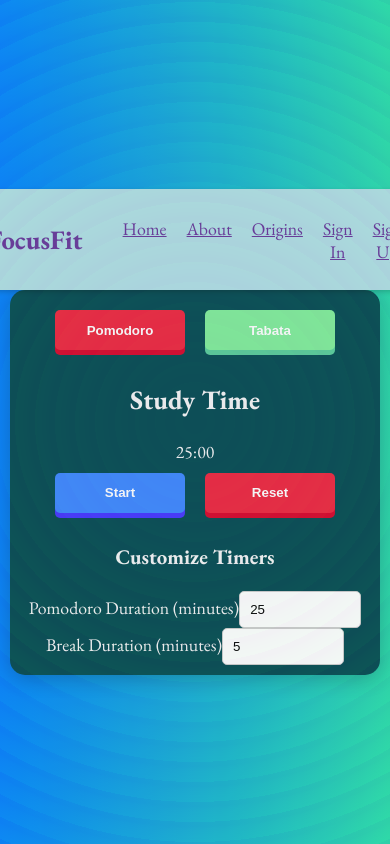
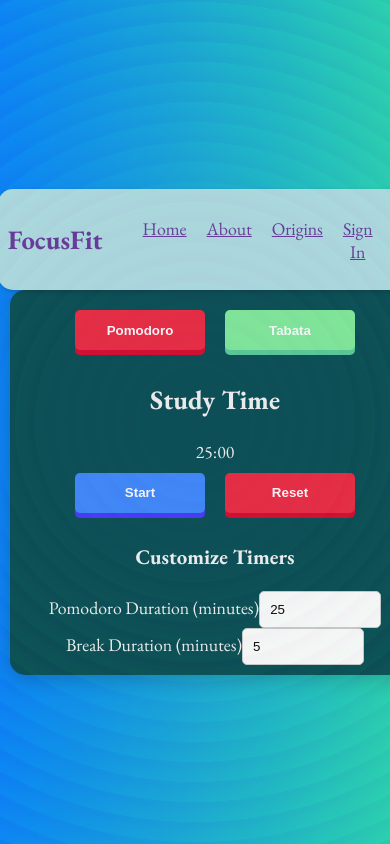
Before and after one commit to navesm/focus-fit1, a React (Create React App) app: page / in a window 390 px wide. Built offline with nearby package versions, Linux system fonts and the light colour scheme; no server answers.

Commit message:
updated timer, styling, and viewport settings for mobile

```diff
--- a/public/index.html
+++ b/public/index.html
@@ -9,6 +9,8 @@
       name="description"
       content="Web site created using create-react-app"
     />
+    <meta name="viewport" content="width=device-width, initial-scale=1, maximum-scale=1, user-scalable=no">
+
     <link rel="apple-touch-icon" href="%PUBLIC_URL%/logo192.png" />
     <!--
       manifest.json provides metadata used when your web app is installed on a
--- a/src/App.css
+++ b/src/App.css
@@ -17,6 +17,7 @@ body, html{
   text-align: center;
   background: linear-gradient(to right, rgb(0, 128, 255), rgb(38, 217, 172)); ;
   min-height: 100vh;
+  width: 100vw;
   display: flex;
   flex-direction: column;
   align-items: center;
--- a/src/components/timer/timer.jsx
+++ b/src/components/timer/timer.jsx
@@ -13,6 +13,12 @@ function Timer ({mode, pomodoroDuration, tabataDuration, pomodoroBreak, tabataBr
 	  // Memoize playBeep with useCallback to prevent it from being recreated on every render
   const playBeep = useCallback(() => {
     const audioContext = new (window.AudioContext || window.webkitAudioContext)();
+
+    //Check if audio context is suspended and resume it if necesary
+    if (audioContext.state === 'suspended') {
+    	audioContext.resume();
+    }
+
     const oscillator = audioContext.createOscillator();
     oscillator.type = 'sine';
     oscillator.frequency.setValueAtTime(440, audioContext.currentTime);
```
